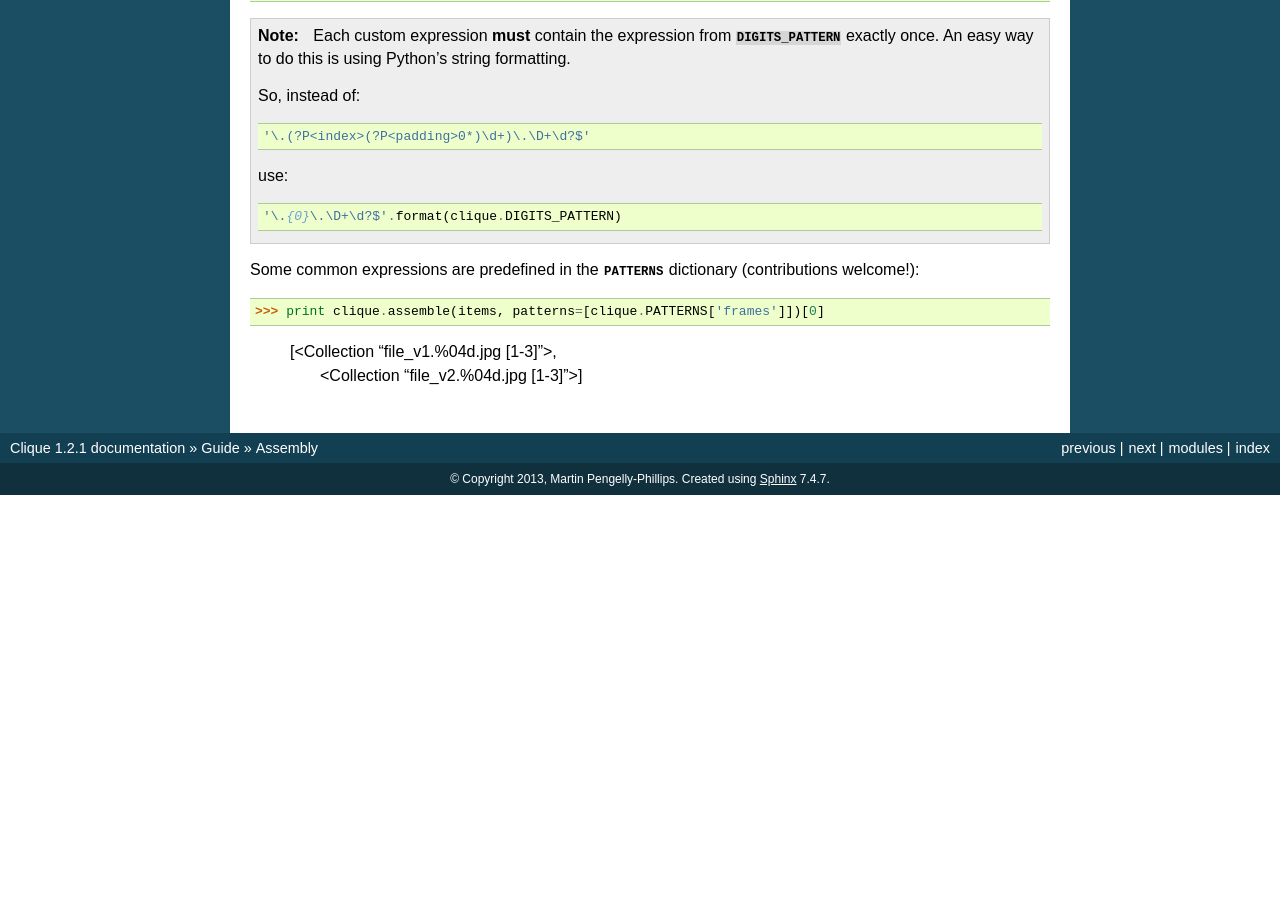
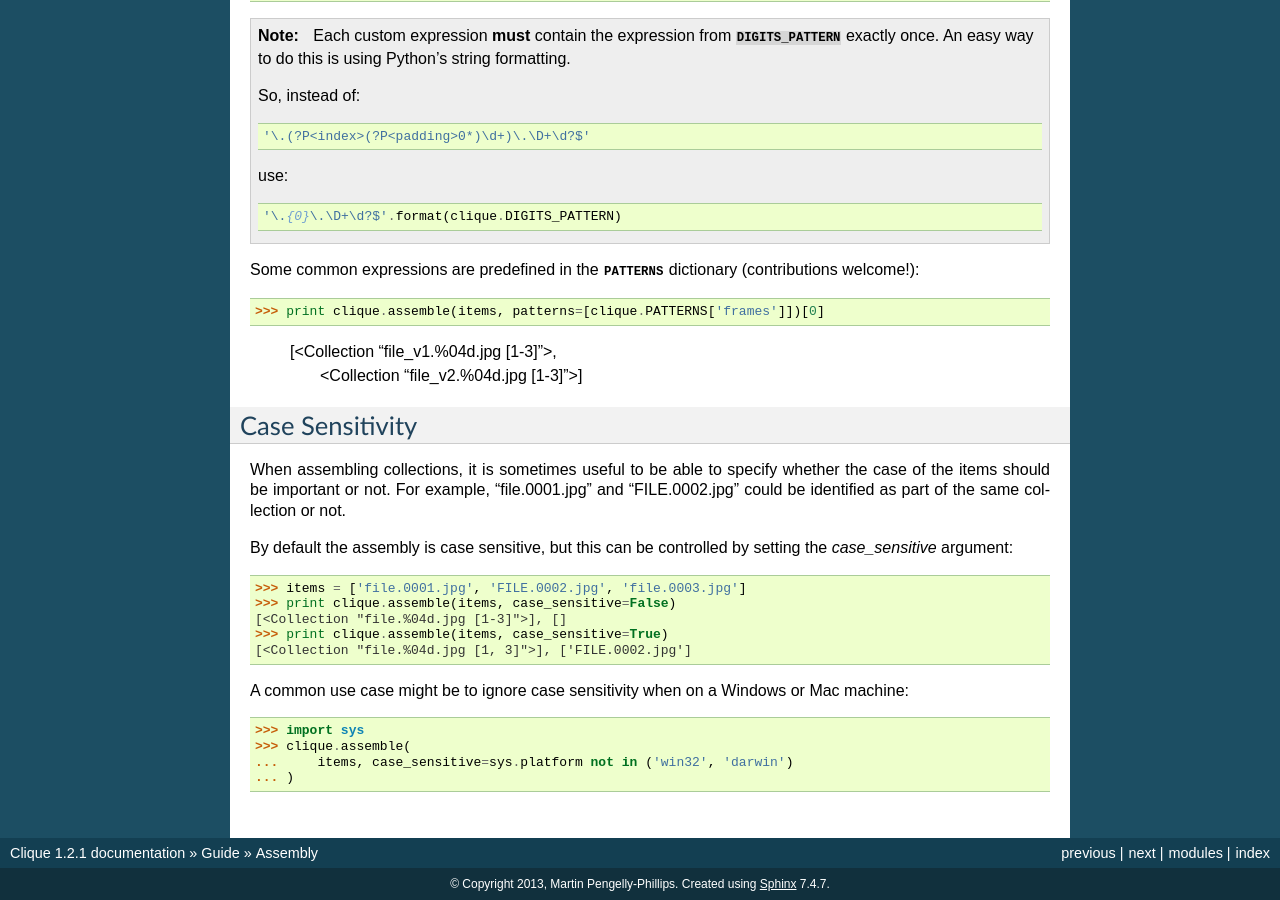
Before and after one commit to 4degrees/clique, a Sphinx documentation site: the page built from doc/guide/assembly.rst, in a window 1280 px wide and 900 px high, scrolled down 1312 px. Built offline with Sphinx 7.4.7, drawn with Linux system fonts in a browser that asks for light colours; before the commit the page ends 1807 px from its top, so only the background shows below that.

Commit message:
[#16] Add brief documentation entry and example for case sensitive argument.

```diff
--- a/doc/guide/assembly.rst
+++ b/doc/guide/assembly.rst
@@ -106,3 +106,28 @@ dictionary (contributions welcome!)::
 >>> print clique.assemble(items, patterns=[clique.PATTERNS['frames']])[0]
     [<Collection "file_v1.%04d.jpg [1-3]">,
      <Collection "file_v2.%04d.jpg [1-3]">]
+
+Case Sensitivity
+----------------
+
+When assembling collections, it is sometimes useful to be able to specify
+whether the case of the items should be important or not. For example,
+"file.0001.jpg" and "FILE.0002.jpg" could be identified as part of the same
+collection or not.
+
+By default the assembly is case sensitive, but this can be controlled by setting
+the *case_sensitive* argument::
+
+    >>> items = ['file.0001.jpg', 'FILE.0002.jpg', 'file.0003.jpg']
+    >>> print clique.assemble(items, case_sensitive=False)
+    [<Collection "file.%04d.jpg [1-3]">], []
+    >>> print clique.assemble(items, case_sensitive=True)
+    [<Collection "file.%04d.jpg [1, 3]">], ['FILE.0002.jpg']
+
+A common use case might be to ignore case sensitivity when on a Windows or Mac
+machine::
+
+    >>> import sys
+    >>> clique.assemble(
+    ...     items, case_sensitive=sys.platform not in ('win32', 'darwin')
+    ... )
```
